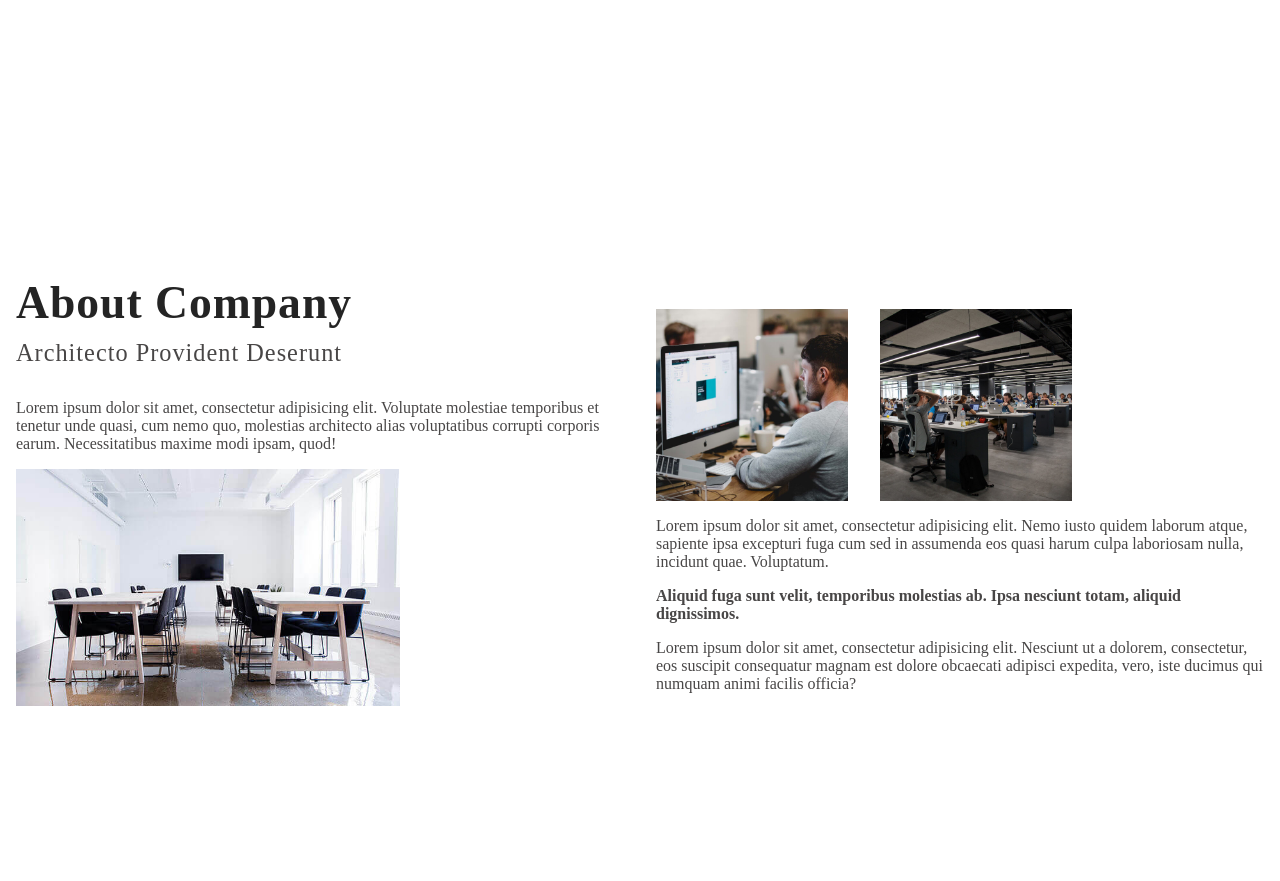
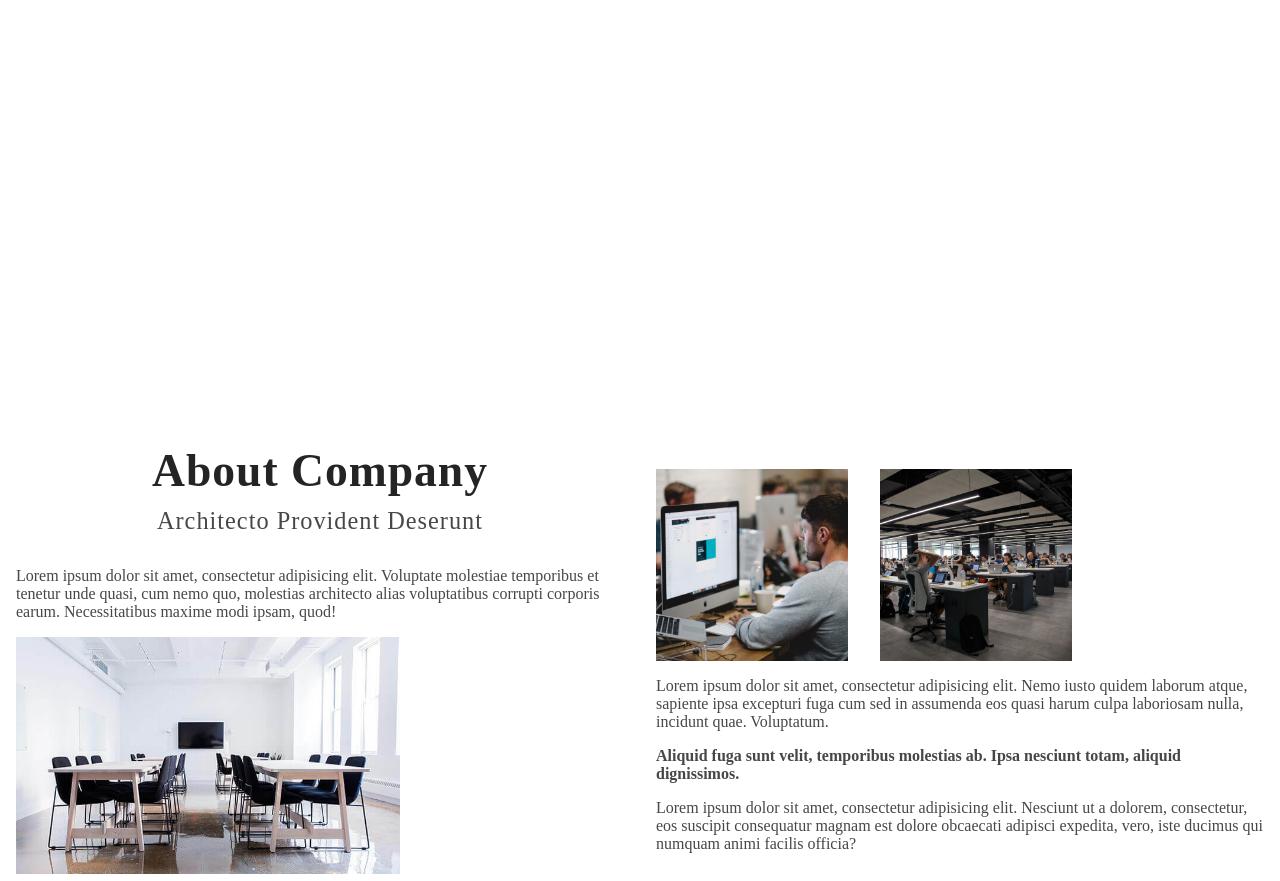
Before and after one commit to Ibad-Ahmed-Khan/leadsmark, a plain HTML site: page index.html in a window 1280 px wide. Shown: the part 1363-2244 px from the top of the page. Drawn offline with Linux system fonts and the light colour scheme.

Commit message:
fully responsive

```diff
--- a/style.css
+++ b/style.css
@@ -207,11 +207,11 @@ html {
 
 .services {
     margin-inline: 1rem;
-    height: 80vh;
+    height: 120vh;
+    /* border: 2px solid red; */
 }
 
 .top {
-    /* border: 2px solid red; */
     text-align: center;
     color: var(--light__black--clr);
     font-size: var(--400--fs);
@@ -256,9 +256,10 @@ html {
     margin-inline: 1rem;
 }
 
-.about .top {
-    margin-top: 24rem;
+.about {
+    /* border: 2px solid red; */
     text-align: left;
+    height: 170vh;
 }
 
 .about .top p {
@@ -296,7 +297,7 @@ html {
 
 /* responsive */
 
-@media screen and (min-width:44em) {
+@media screen and (min-width:51em) {
 
     .nav__list {
         margin-top: .3rem;
@@ -333,8 +334,10 @@ html {
         /* border: 2px solid red; */
     }
 
-    .about .top {
-        margin-top: 0rem;
+    .services,
+    .about,
+    .portfolio {
+        height: 100vh;
     }
 }
 
```
